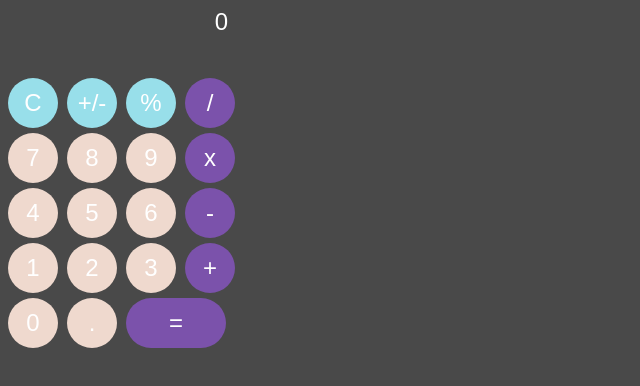
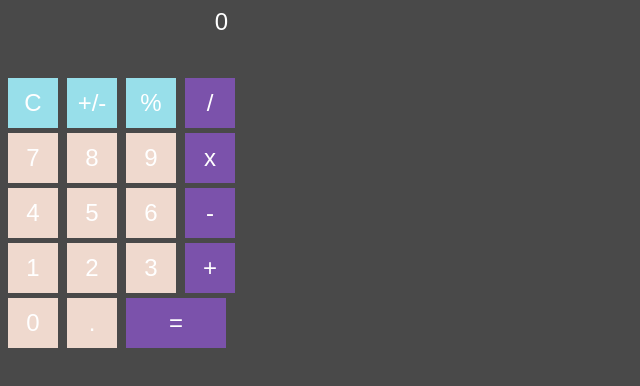
Before and after one commit to FiX1iN1iT/DNA_course, a plain HTML site: page calculator.html in a window 1280 px wide. Shown: the whole page, without its empty margins (0-640 px from the left). Drawn offline with Linux system fonts and the light colour scheme.

Commit message:
lab1.3 done

```diff
--- a/main.css
+++ b/main.css
@@ -5,7 +5,6 @@
     margin-top: 5px;             /* задаем отступ от кнопки сверху*/
     width: 50px;                 /* задаем ширину кнопки */
     height: 50px;                /* задаем высоту кнопки */
-    border-radius: 50%;          /* округляем кнопку */
     border: none;                /* отключаем обводку */
     background: #EFD9CE;         /* задаем серый цвет кнопки */
     color: #ffffff;                /* задаем белый цвет текста внутри кнопки */
@@ -39,7 +38,6 @@
   /* селектор для кнопки расчета выражения (=) */
   .my-btn.execute {
     width: 100px;          /* сделаем кнопку шире других */
-    border-radius: 34px;   /* подкорректируем округлость */
   }
 
   /* селектор для поля вывода результата */
```
